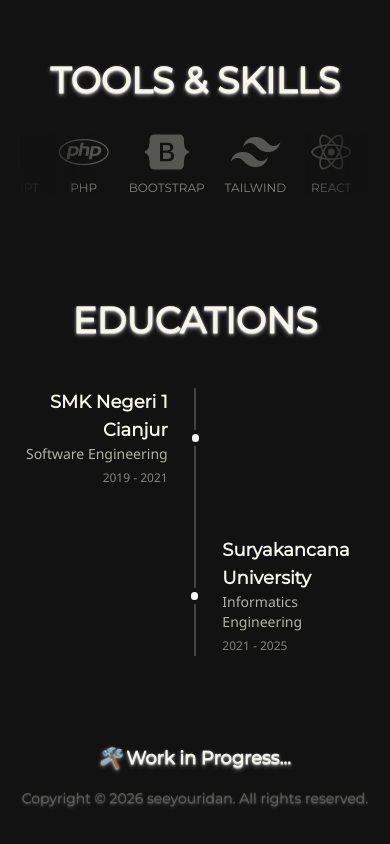
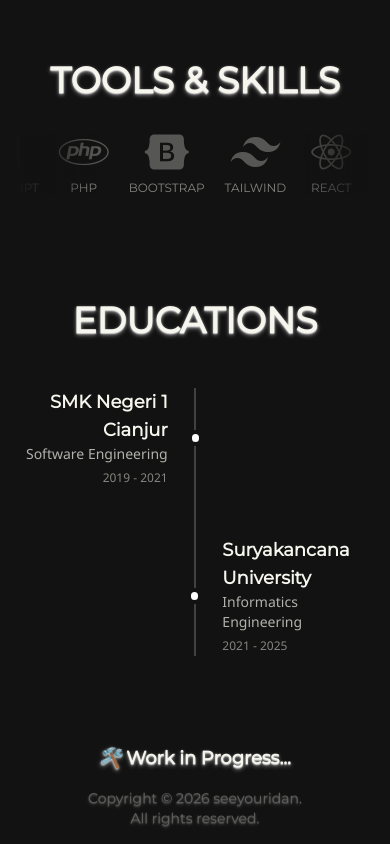
Before and after one commit to seeyouridan/porto-project, a React (Vite) app: page / in a window 390 px wide. Shown: the part 1019-1863 px from the top of the page. Built offline with nearby package versions, Linux system fonts and the light colour scheme.

Commit message:
Responsif teks bagian footer

```diff
--- a/src/App.jsx
+++ b/src/App.jsx
@@ -169,8 +169,8 @@ function App() {
 
 			<footer className="footer sm:footer-horizontal footer-center p-4">
 				<aside>
-					<div className="text-[#edede4] opacity-35 font-xs font-[Montserrat] text-shadow-md text-shadow-white/50">
-						<p>
+					<div className="text-[#edede4] opacity-35 font-xs font-[Montserrat] text-shadow-md text-shadow-white/50 flex">
+						<p className="max-w-xl md:w-auto w-55">
 							Copyright © {new Date().getFullYear()} seeyouridan. All rights reserved.
 						</p>
 					</div>
```
